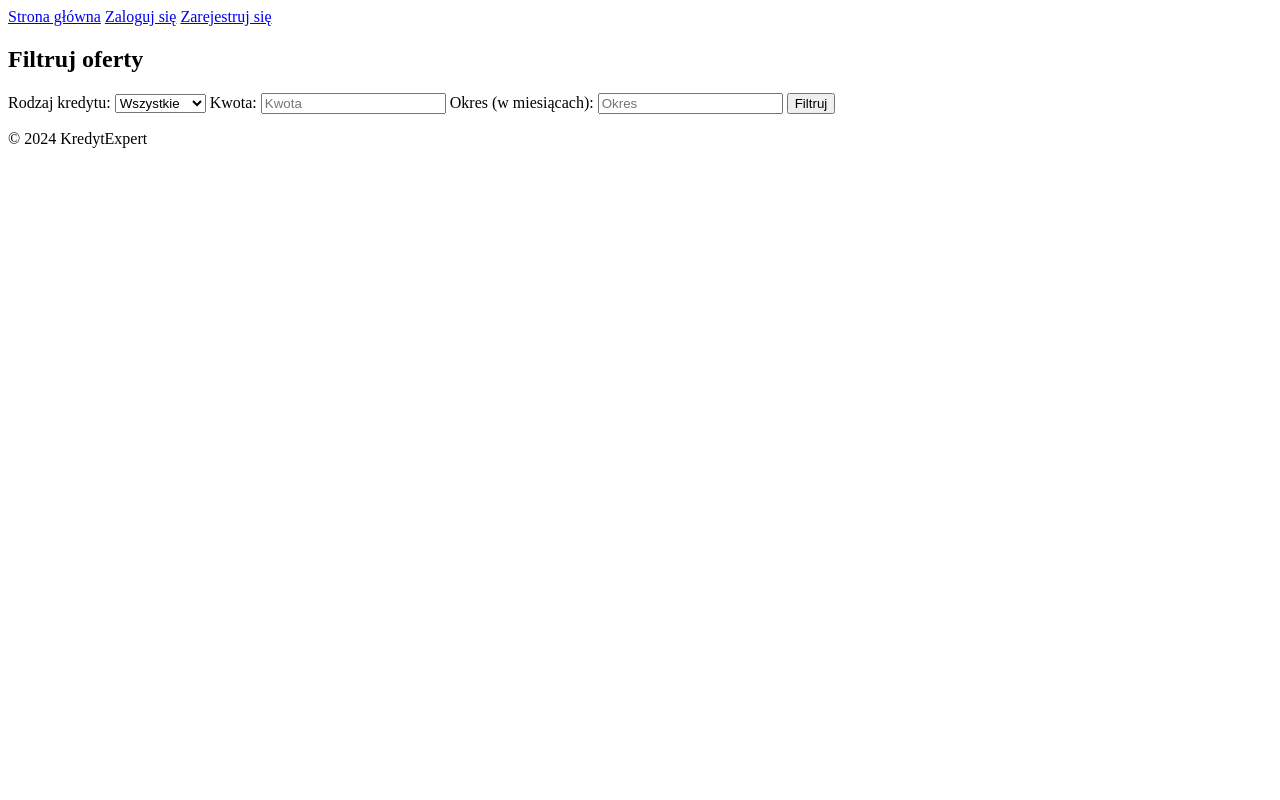
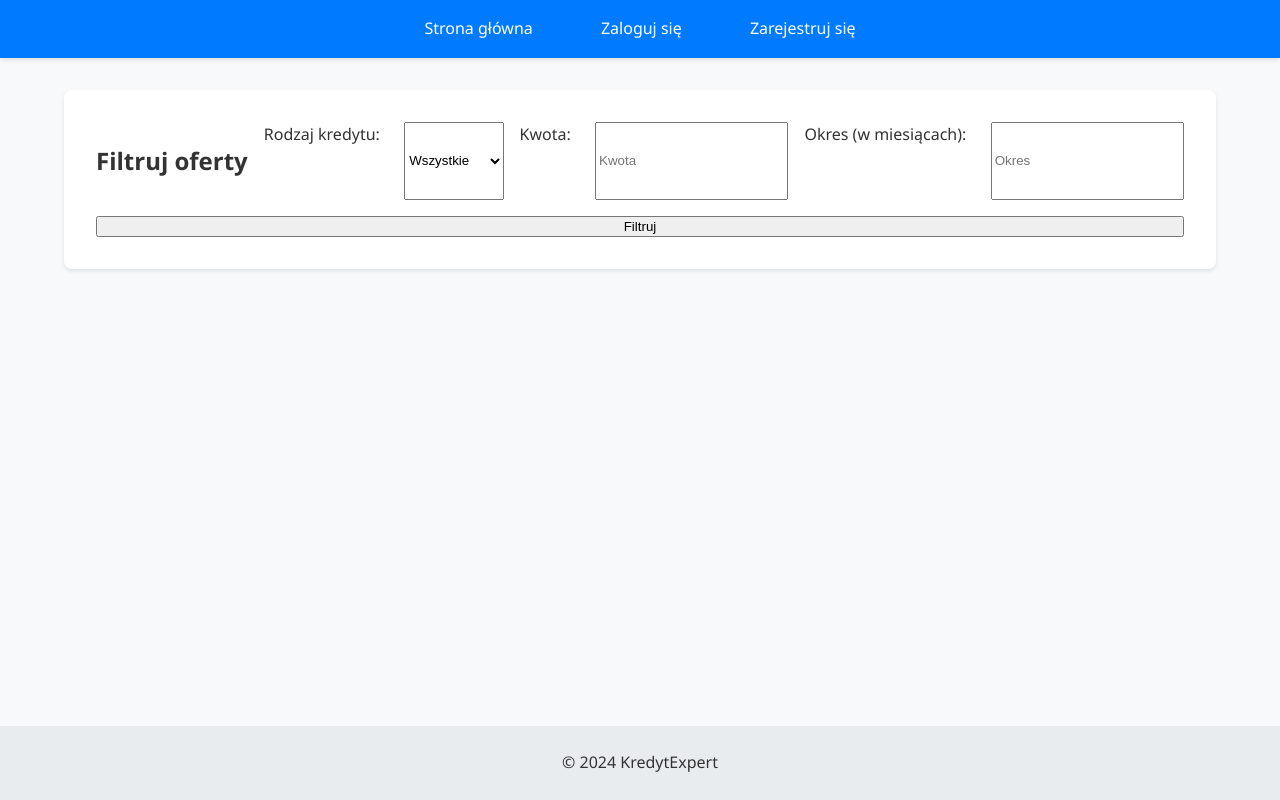
Before and after one commit to Turboeblan2/KredytExpert, a plain HTML site: page podstrony/oferty.html in a window 1280 px wide. Drawn offline with Linux system fonts and the light colour scheme; files that its build step writes are made by us from their sources; files whose address does not match are found by name.

Commit message:
Minor fix

```diff
--- a/podstrony/oferty.html
+++ b/podstrony/oferty.html
@@ -5,13 +5,13 @@
     <meta charset="UTF-8">
     <meta name="viewport" content="width=device-width, initial-scale=1.0">
     <title>KredytExpert - Oferty Kredytowe</title>
-    <link rel="stylesheet" href="style.css">
+    <link rel="stylesheet" href="styles.css">
 </head>
 
 <body>
     <header>
         <nav>
-            <a href="index.html">Strona główna</a>
+            <a href="/index.html">Strona główna</a>
             <a href="/podstrony/logowanie.html">Zaloguj się</a>
             <a href="/podstrony/rejestracja.html">Zarejestruj się</a>
         </nav>
```
Also changed, not shown: index.html (+1 -1 lines), podstrony/logowanie.html (+1 -1 lines), podstrony/rejestracja.html (+2 -2 lines).
